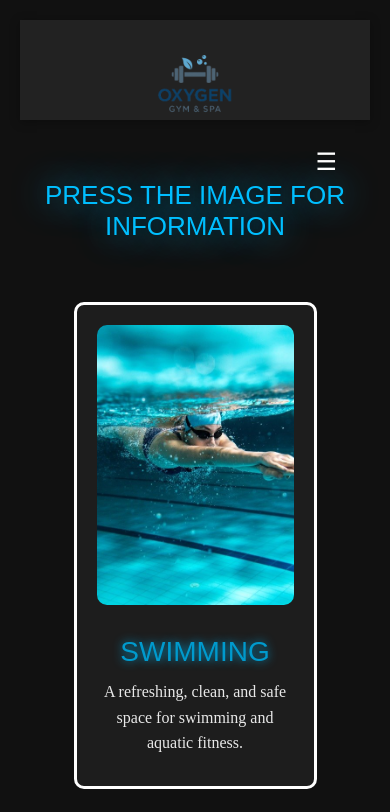
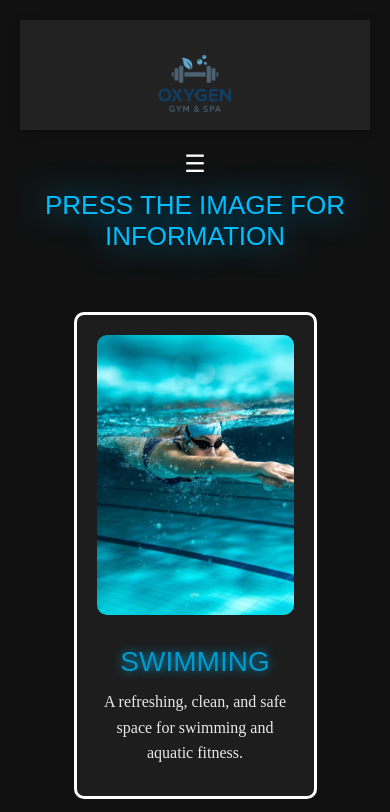
Before and after one commit to 42330687-boop/webP, a React (Create React App) app in the folder frontend/: page / in a window 390 px wide. Shown: the top 812 px of the page. Built offline with nearby package versions, Linux system fonts and the light colour scheme.

Commit message:
update responsive styles

```diff
--- a/frontend/src/assets/Header.css
+++ b/frontend/src/assets/Header.css
@@ -1,27 +1,24 @@
-/* تنسيق الهيدر */
+/* ================= HEADER ================= */
+
 .main-header {
   display: flex;
-  justify-content: space-between; /* توزيع العناصر بين الطرفين */
   align-items: center;
-  height: 150px;
+  justify-content: space-between;
+  height: 140px;
+  padding: 0 20px;
   background-color: #333;
-  padding: 0 20px;
-  position: relative;
   box-shadow: 0 2px 10px rgba(0, 0, 0, 0.3);
 }
 
-/* تنسيق الشعار */
+/* اللوجو بالنص */
 .logo {
+  flex: 1;
   display: flex;
   justify-content: center;
-  align-items: center;
-  position: absolute;
-  left: 50%;
-  transform: translateX(-50%);
 }
 
 .logo img {
-  width: 200px;
+  width: 180px;
   height: auto;
   object-fit: contain;
   transition: transform 0.3s ease;
@@ -31,131 +28,78 @@
   transform: scale(1.05);
 }
 
-/* حاوية أيقونة المينيو - ثابتة على اليمين */
+/* المينيو يمين */
 .menu-container {
-  position: relative;
-  margin-left: auto; /* تدفع العنصر لليمين */
+  display: flex;
+  justify-content: flex-end;
 }
 
 /* أيقونة المينيو */
 .menu-icon {
-  font-size: 35px;
+  font-size: 32px;
   cursor: pointer;
   color: white;
   padding: 10px;
-  border-radius: 5px;
-  transition: all 0.3s ease;
-  display: flex;
-  align-items: center;
-  justify-content: center;
+  transition: 0.3s ease;
 }
 
 .menu-icon:hover {
-  background-color: rgba(255, 255, 255, 0.1);
+  color: #00bfff;
   transform: scale(1.1);
-  color: #00bfff;
 }
 
-.menu-icon:active {
-  transform: scale(0.95);
-}
-
-/* القائمة المنسدلة */
+/* القائمة */
 .dropdown {
   list-style: none;
-  display: none;
   position: absolute;
   top: 100%;
-  right: 0;
+  right: 20px;
   background-color: #444;
   border-radius: 10px;
-  padding: 10px 0;
-  margin: 0;
   width: 180px;
+  display: none;
   box-shadow: 0 4px 15px rgba(0, 0, 0, 0.3);
-  animation: fadeIn 0.3s ease;
-  overflow: hidden;
   z-index: 1000;
 }
 
 .dropdown.show {
-  display: none;
-}
-
-.dropdown li {
-  margin: 0;
+  display: block;
 }
 
 .dropdown li a {
+  display: block;
+  padding: 12px 20px;
   color: white;
-  text-decoration: none;
-  padding: 12px 20px;
-  display: block;
-  transition: all 0.3s ease;
-  font-family: 'Arial', sans-serif;
-  font-size: 16px;
+  transition: 0.3s;
 }
 
 .dropdown li a:hover {
   background-color: #555;
   color: #00bfff;
-  padding-left: 25px;
 }
 
-/* أنيميشن للقائمة */
-@keyframes fadeIn {
-  from {
-    opacity: 0;
-    transform: translateY(-10px);
-  }
-  to {
-    opacity: 1;
-    transform: translateY(0);
-  }
-}
+/* ================= MOBILE ================= */
 
-/* تصميم متجاوب */
 @media (max-width: 768px) {
   .main-header {
-    height: 120px;
-    padding: 0 15px;
+    height: 110px;
   }
 
   .logo img {
-    width: 150px;
-  }
-
-  .menu-icon {
-    font-size: 30px;
-  }
-
-  .dropdown {
-     overflow: hidden;
-  }
-
-  .dropdown li a {
-    padding: 10px 15px;
-    font-size: 14px;
-  }
-
-}
-
-@media (max-width: 480px) {
-  .main-header {
-    height: 100px;
-    padding: 0 10px;
-  }
-
-  .logo img {
-    width: 120px;
+    width: 140px;
   }
 
   .menu-icon {
     font-size: 28px;
-    padding: 8px;
+  }
+}
+
+@media (max-width: 480px) {
+  .logo img {
+    width: 110px;
   }
 
-  .menu-container .dropdown {
-  overflow: hidden;
+  .menu-icon {
+    font-size: 24px;
   }
 }
```
